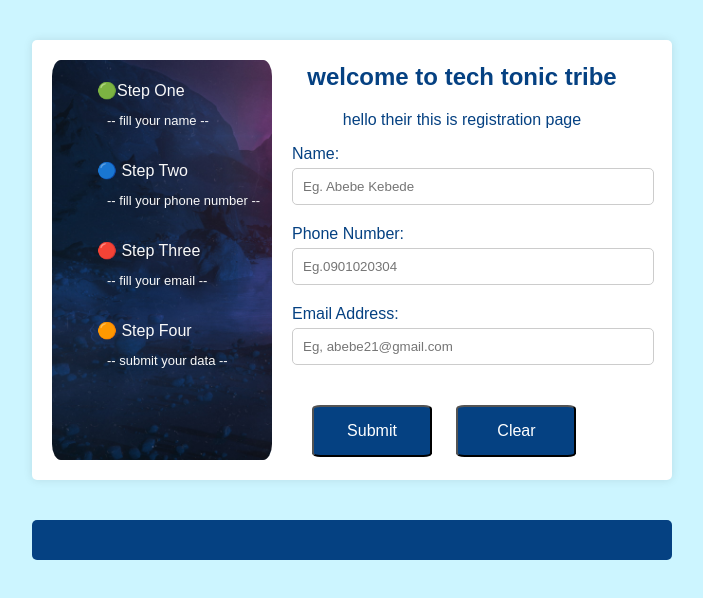
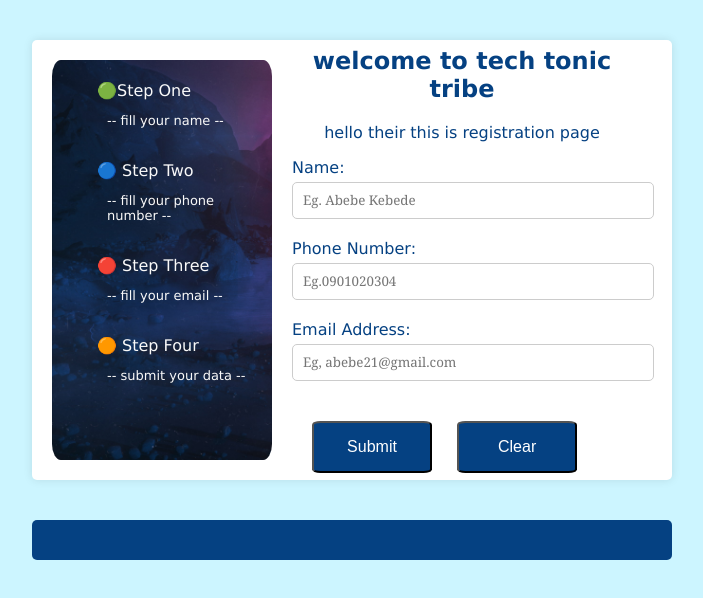
Before and after one commit to Fitsumhelina/registration-page, a plain HTML site: page index.html in a window 1280 px wide. Shown: the whole page, without its empty margins (288-991 px from the left). Drawn offline with Linux system fonts and the light colour scheme.

Commit message:
thired edition

```diff
--- a/style.css
+++ b/style.css
@@ -1,7 +1,7 @@
 body {
     margin: 0;
     padding: 0;
-    font-family: Arial, sans-serif;
+    font-family:'Lucida Sans', 'Lucida Sans Regular', 'Lucida Grande', 'Lucida Sans Unicode', Geneva, Verdana, sans-serif ;
     background-color: #ccf5ff; /* Set a light background color */
 }
 
@@ -82,6 +82,9 @@ body {
     border: 1px solid #ccc;
     border-radius: 5px;
 }
+.form-group ::placeholder{
+    font-family:Cambria, Cochin, Georgia, Times, 'Times New Roman', serif;
+}
 
 
 button {
```
Also changed, not shown: index.html (+1 -0 lines).
